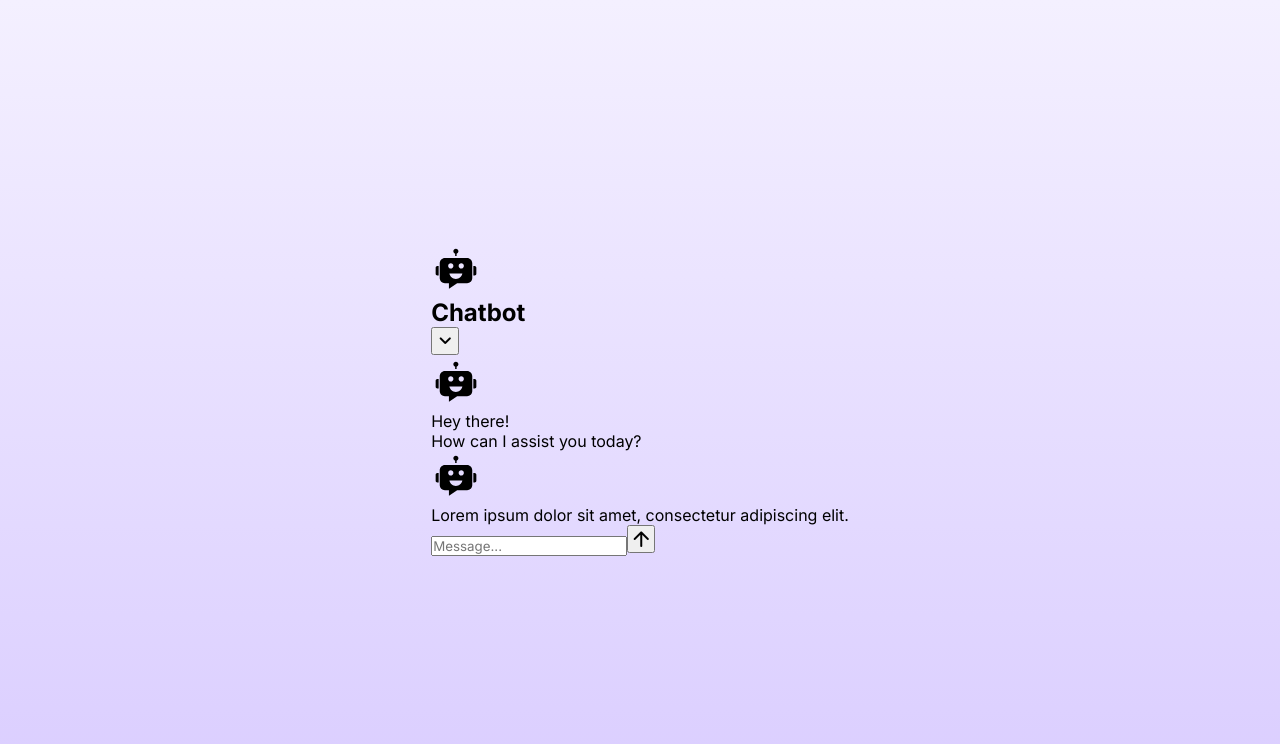
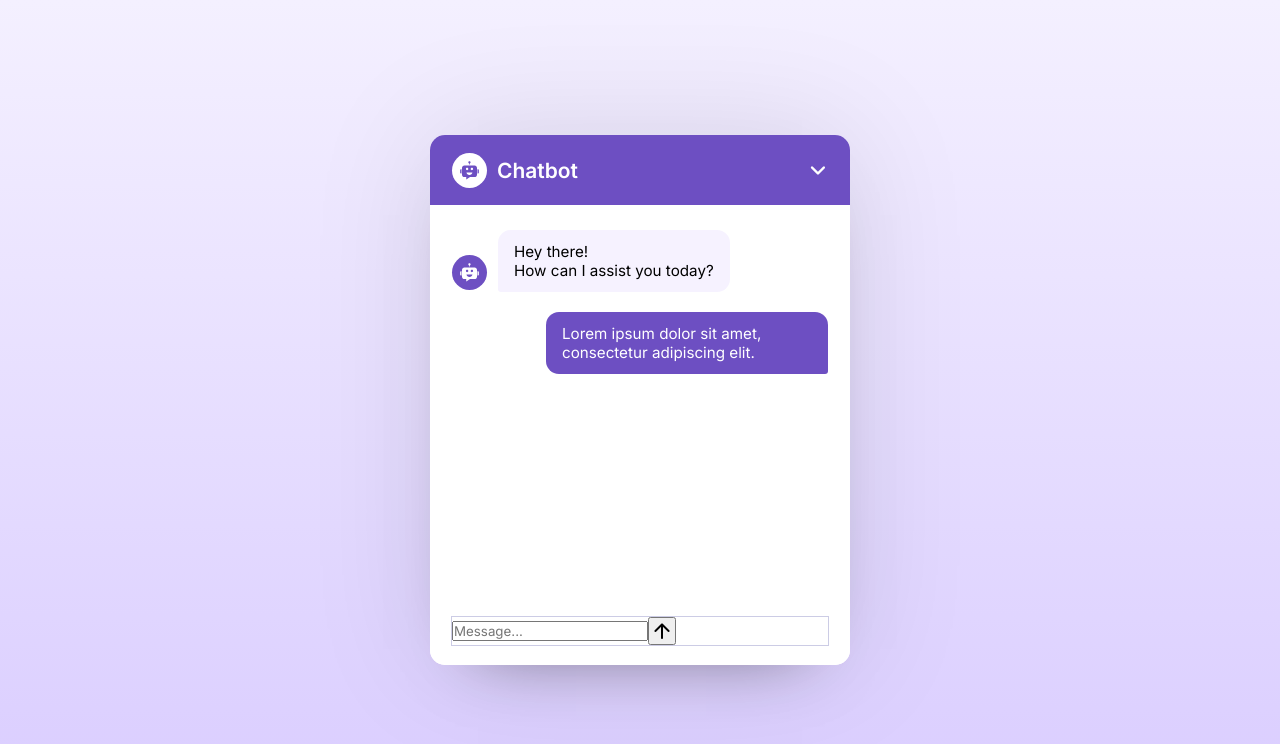
Before and after one commit to DhanukaPrabhashwara/chat-bot, a React (Vite) app: page / in a window 1280 px wide. Shown: the top 744 px of the page. Built offline with nearby package versions, Linux system fonts and the light colour scheme.

Commit message:
added styles to the component

```diff
--- a/index.html
+++ b/index.html
@@ -6,7 +6,7 @@
     <meta name="viewport" content="width=device-width, initial-scale=1.0" />
     <title>Chatbot in ReactJS</title>
     <!--Linking Google Fonts for Icons-->
-    <link rel="stylesheet" href="https://fonts.googleapis.com/css2?family=Material+Symbols+Rounded:opsz,wght,FILL,GRAD@24,400,0,0" />
+    <link rel="stylesheet" href="https://fonts.googleapis.com/css2?family=Material+Symbols+Rounded:opsz,wght,FILL,GRAD@48,400,0,0" />
   </head>
   <body>
     <div id="root"></div>
--- a/src/App.jsx
+++ b/src/App.jsx
@@ -23,12 +23,14 @@
             </p>
           </div>
           <div className="message user-message">
-            <ChatbotIcon />
+            {/* <ChatbotIcon /> */}
             <p className="message-text">
               Lorem ipsum dolor sit amet, consectetur adipiscing elit.
             </p>
           </div>
-          {/* Chatbot Footer */}
+        </div>
+
+        {/* Chatbot Footer */}
           <div className="chat-footer">
             <form action="" className="chat-form">
               <input type="text" placeholder="Message..."
@@ -37,7 +39,6 @@
               className="material-symbols-rounded">arrow_upward</button>
             </form>
           </div>
-        </div>
       </div>
     </div>
   );
--- a/src/index.css
+++ b/src/index.css
@@ -16,3 +16,128 @@
     min-height: 100vh;
     background: linear-gradient(#F4F0FF, #DACDFF);
 }
+
+.chatbot-popup {
+    position: relative;
+    width: 420px;
+    overflow: hidden;
+    background: #fff;
+    border-radius: 15px;
+    box-shadow: 0 0 128px 0 rgba(0, 0, 0, 0.1),
+                0 32px 64px -48px rgba(0, 0, 0, 0.5);
+}
+
+.chatbot-popup .chat-header {
+    display: flex;
+    align-items: center;
+    padding: 15px 22px;
+    justify-content: space-between;
+    background: #6D4FC2;
+}
+
+.chat-header .header-info {
+    display: flex;
+    gap: 10px;
+    align-items: center;
+}
+
+.header-info svg {
+    width: 35px;
+    height: 35px;
+    padding: 6px;
+    flex-shrink: 0;
+    fill: #6D4FC2;
+    background: #fff;
+    border-radius: 50%;
+}
+
+.header-info .logo-text {
+    color: #fff;
+    font-size: 1.31rem;
+    font-weight: 600;
+}
+
+.chat-header button {
+    height: 40px;
+    width: 40px;
+    border: none;
+    outline: none;
+    color: #fff;
+    cursor: pointer;
+    font-size: 1.9rem;
+    padding-top: 2px;
+    border-radius: 50%;
+    margin-right: -10px;
+    background: none;
+    transition: 0.2s ease;
+}
+
+.chat-header button:hover {
+    background: #593bab;
+}
+
+.chat-body {
+    display: flex;
+    flex-direction: column;
+    gap: 20px;
+    height: 460px;
+    overflow-y: auto;
+    padding: 25px 22px;
+}
+
+.chat-body .message {
+    display: flex;
+    gap: 11px;
+    align-items: center;
+}
+
+.chat-body .bot-message svg{
+    width: 35px;
+    height: 35px;
+    padding: 6px;
+    flex-shrink: 0;
+    fill: #fff;
+    align-self: flex-end;
+    margin-bottom: 2px;
+    background: #6D4FC2;
+    border-radius: 50%;
+}
+
+.chat-body .message .message-text {
+    padding: 12px 16px;
+    max-width: 75%;
+    word-wrap: break-word;
+    white-space: pre-line;
+    font-size: 0.95rem;
+}
+
+.chat-body .bot-message .message-text {
+    background: #F6F2FF;
+    border-radius: 13px 13px 13px 3px;
+}
+
+.chat-body .user-message {
+    flex-direction: column;
+    align-items: flex-end;
+}
+
+.chat-body .user-message .message-text {
+    color: #fff;
+    background: #6D4FC2;
+    border-radius: 13px 13px 3px 13px;
+}
+
+.chat-footer {
+    position: absolute;
+    bottom: 0;
+    width: 100%;
+    background: #fff;
+    padding: 15px 22px 20px;
+}
+
+.chat-footer .chat-form {
+    display: flex;
+    align-items: center;
+    background: #fff;
+    outline: 1px solid #CCCCE5;
+}
```
